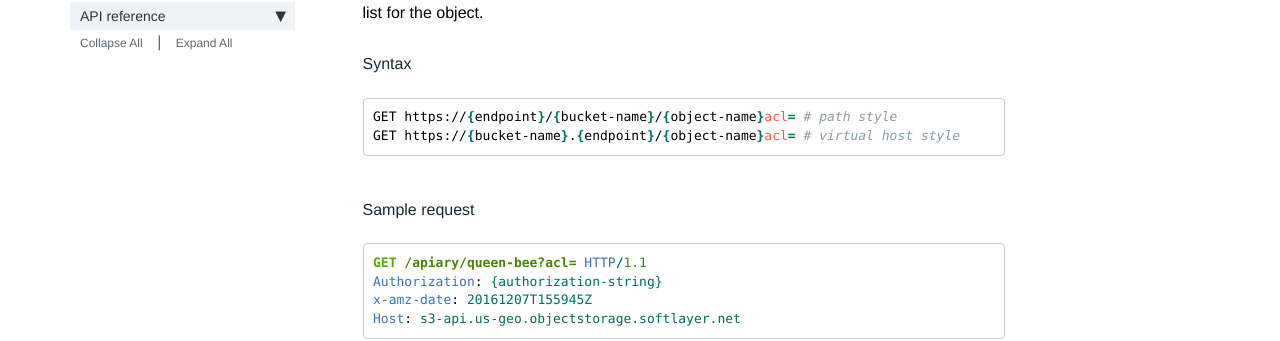
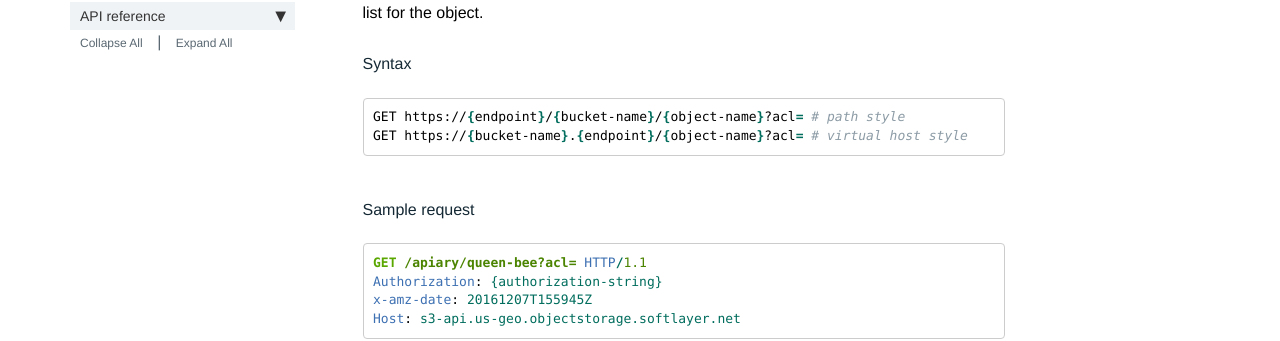
Before and after one commit to mpcarl-ibm/crs-docs, a Jekyll site: the page built from pages/crs/crs-api-reference.md, in a window 1280 px wide and 1400 px high, scrolled down 19501 px. Shown: the part 151-492 px from the top of the window. Built offline with Jekyll 4.4.1, drawn with Linux system fonts in a browser that asks for light colours; nearby versions of some CDN libraries; comment, search, counter and statistics services are not loaded.

Commit message:
syntax typo

````diff
--- a/pages/crs/crs-api-reference.md
+++ b/pages/crs/crs-api-reference.md
@@ -926,8 +926,8 @@ A `GET` given a path to an object given the parameter `?acl=` retrieves the acce
 ##### Syntax
 
 ```bash
-GET https://{endpoint}/{bucket-name}/{object-name}acl= # path style
-GET https://{bucket-name}.{endpoint}/{object-name}acl= # virtual host style
+GET https://{endpoint}/{bucket-name}/{object-name}?acl= # path style
+GET https://{bucket-name}.{endpoint}/{object-name}?acl= # virtual host style
 ```
 
 ##### Sample request
@@ -984,8 +984,8 @@ ACLs can use pre-made permissions sets (or 'canned ACLs') or be customized in th
 ##### Syntax
 
 ```bash
-PUT https://{endpoint}/{bucket-name}/{object-name}acl= # path style
-PUT https://{bucket-name}.{endpoint}/{object-name}acl= # virtual host style
+PUT https://{endpoint}/{bucket-name}/{object-name}?acl= # path style
+PUT https://{bucket-name}.{endpoint}/{object-name}?acl= # virtual host style
 ```
 
 ##### Sample request (canned ACL)
````
Also changed, not shown: 2 other files.
